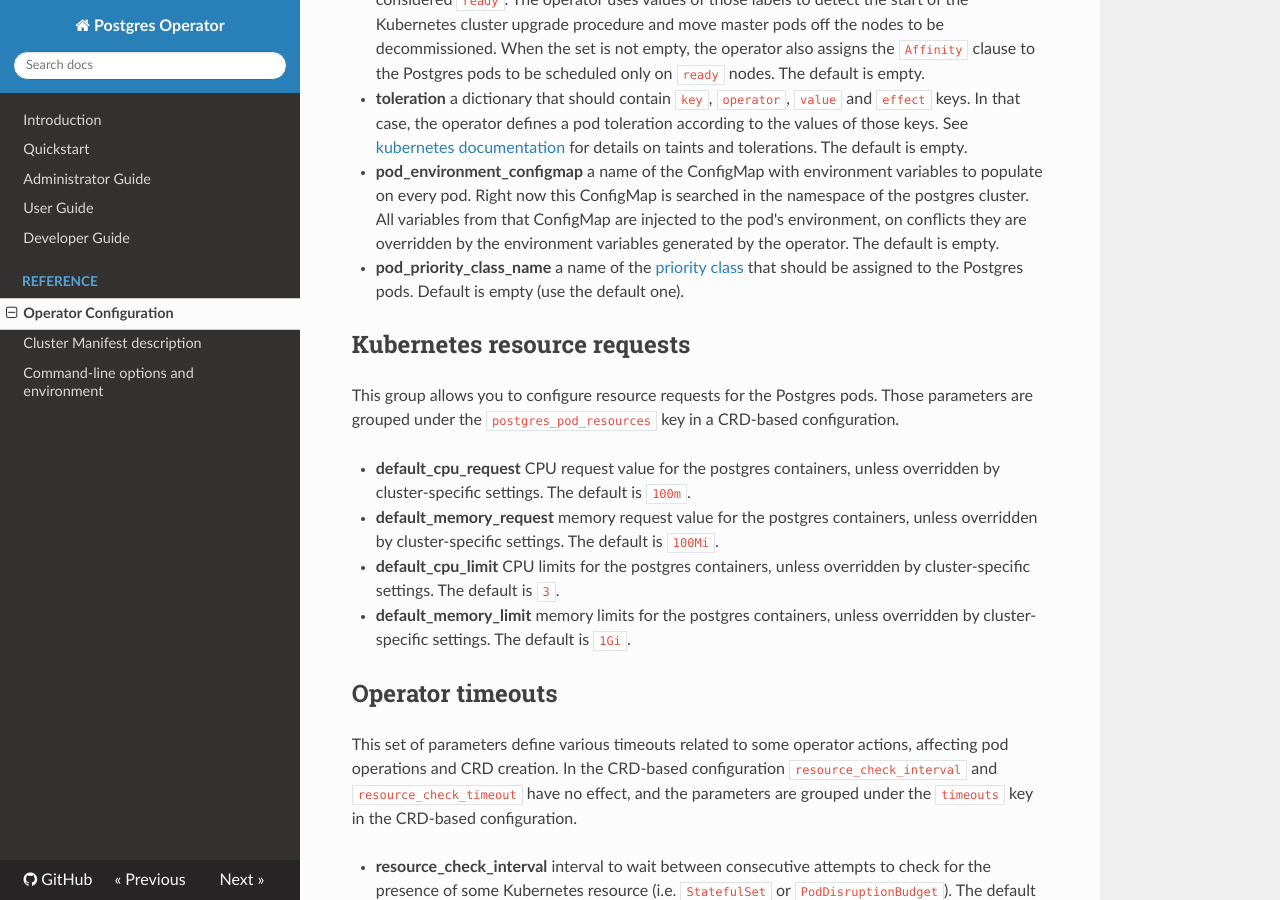
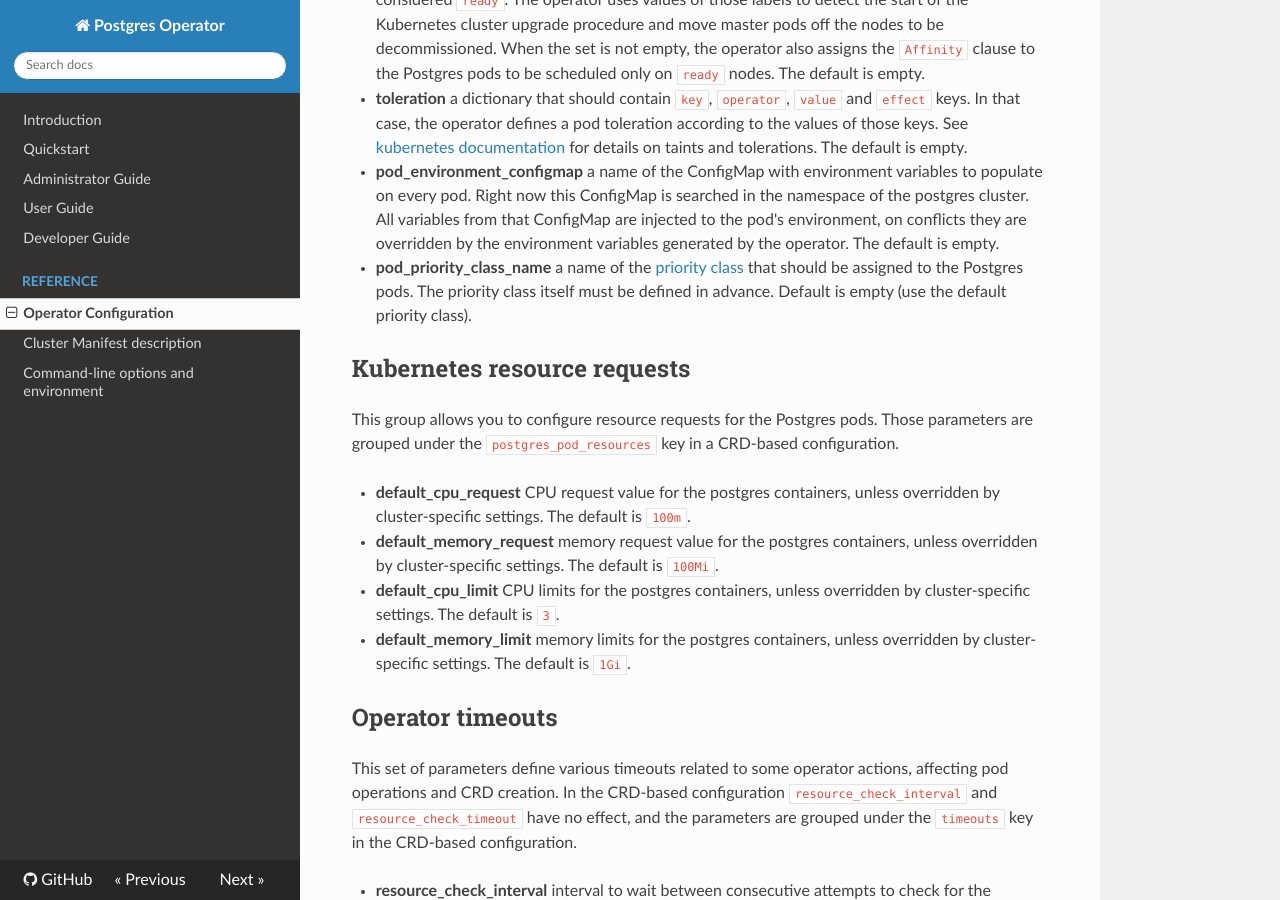
Before and after one commit to zalando/postgres-operator, an MkDocs documentation site: the page built from docs/reference/operator_parameters.md, in a window 1280 px wide and 900 px high, scrolled down 2810 px. Built offline with MkDocs 1.6.1, drawn with Linux system fonts in a browser that asks for light colours; nearby versions of some CDN libraries; old or Windows-style settings are respelled for this version of MkDocs.

Commit message:
Address the code review by @zerg-junior
Revert the effect of 'replace all' on an error message, mention that
it is necessary to create priority classes in advance.

```diff
--- a/docs/reference/operator_parameters.md
+++ b/docs/reference/operator_parameters.md
@@ -193,8 +193,8 @@ configuration they are grouped under the `kubernetes` key.
 * **pod_priority_class_name**
   a name of the [priority
   class](https://kubernetes.io/docs/concepts/configuration/pod-priority-preemption/#priorityclass)
-  that should be assigned to the Postgres pods. Default is empty (use the
-  default one).
+  that should be assigned to the Postgres pods. The priority class itself must be defined in advance.
+  Default is empty (use the default priority class).
 
 
 ## Kubernetes resource requests
```
Also changed, not shown: docs/reference/cluster_manifest.md (+1 -1 lines), 1 other file.
